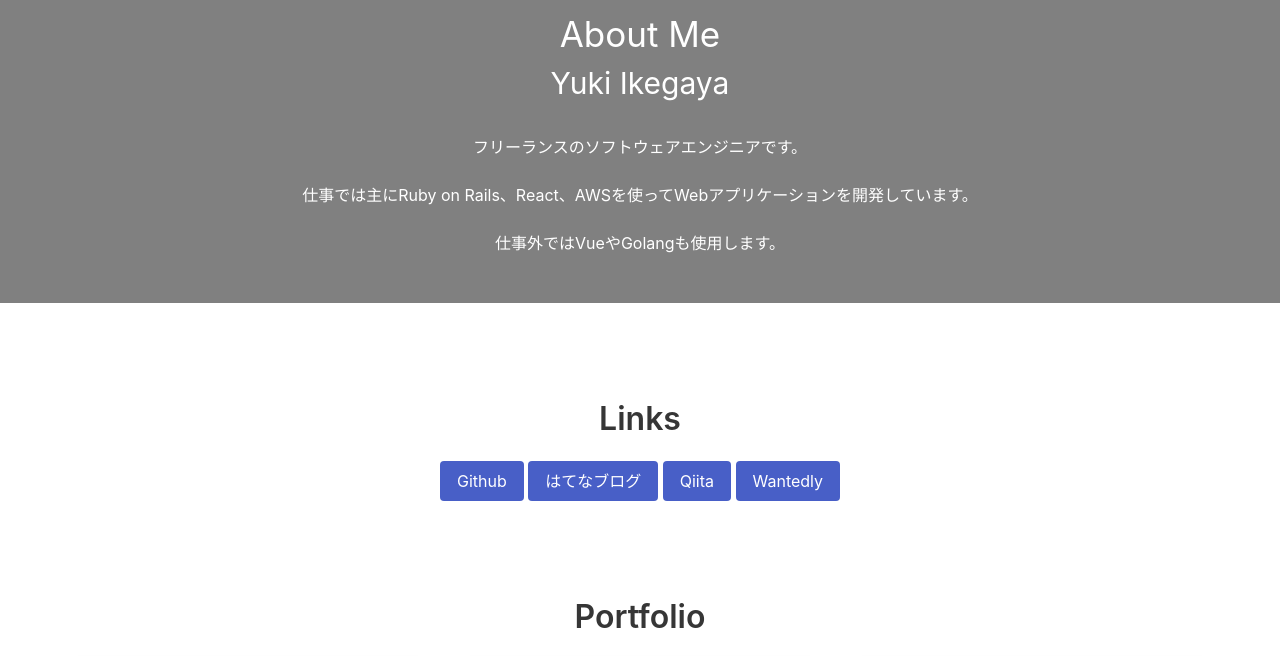
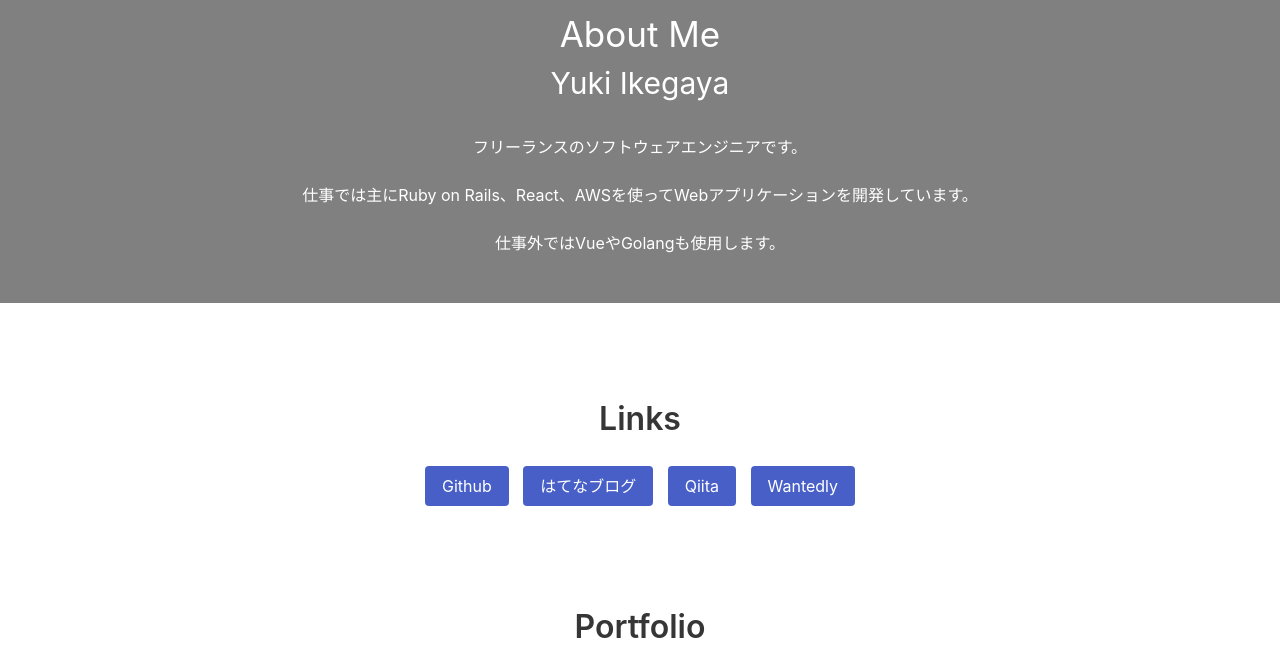
Before and after one commit to ikeyu0806/ikeyu0806.github.io, a plain HTML site: page index.html in a window 1280 px wide. Shown: the part 60-716 px from the top of the page. Drawn offline with nearby package versions, Linux system fonts and the light colour scheme.

Commit message:
add margin to links button

```diff
--- a/index.html
+++ b/index.html
@@ -410,6 +410,9 @@
  .work-image {
    margin-top: 10px;
  }
+ .is-link {
+   margin: 5px;
+ }
 
 @media screen and (max-width: 1024px) {
   .margin-15 {
```
